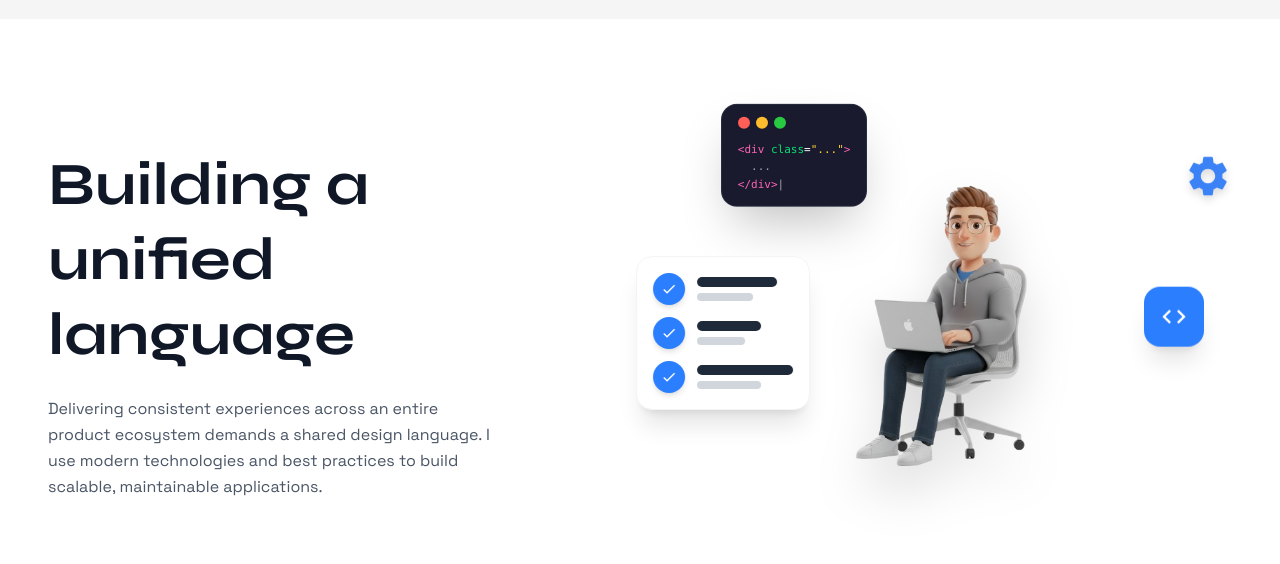
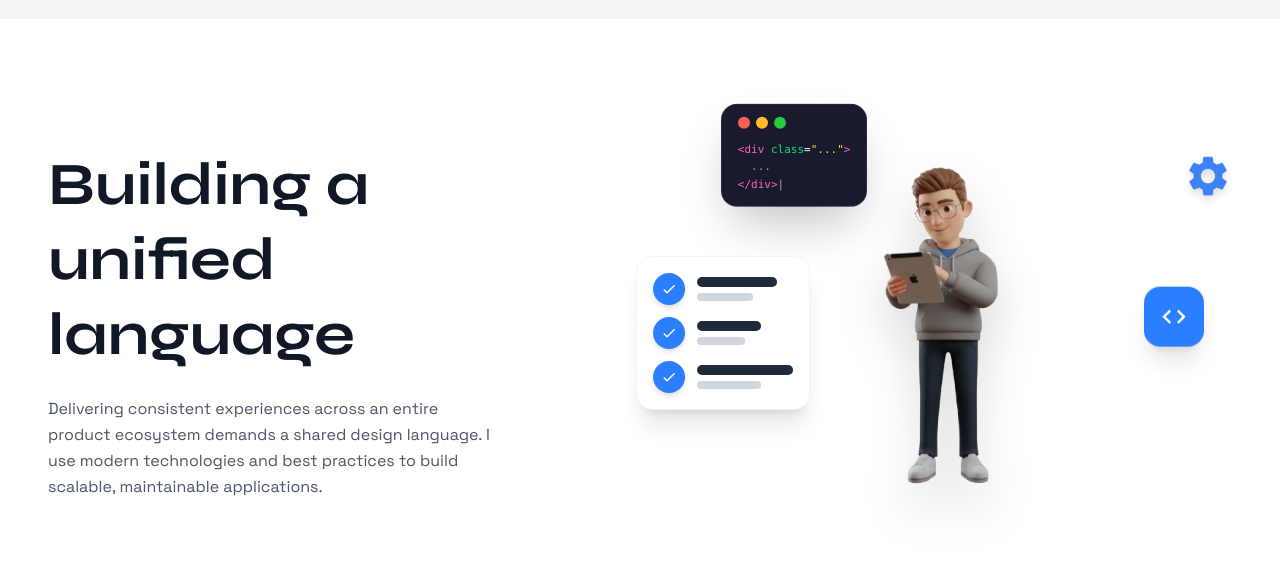
Before and after one commit to jonathanboda/JONA, a Next.js app: page / in a window 1280 px wide. Shown: the part 1660-2224 px from the top of the page. Built offline with nearby package versions, Linux system fonts and the light colour scheme.

Commit message:
Use skill.png character image in Skills section

```diff
--- a/src/app/page.tsx
+++ b/src/app/page.tsx
@@ -708,10 +708,10 @@ function SkillsSection() {
             {/* 3D Character Image */}
             <div className="absolute inset-0 flex items-center justify-center">
               <Image
-                src="/PHOTO/hero.png"
-                alt="3D Developer Character"
-                width={350}
-                height={350}
+                src="/PHOTO/skill.png"
+                alt="3D Developer Character with Tablet"
+                width={380}
+                height={380}
                 className="object-contain drop-shadow-2xl"
               />
             </div>
```
Also changed, not shown: public/PHOTO/skill.png (added).
